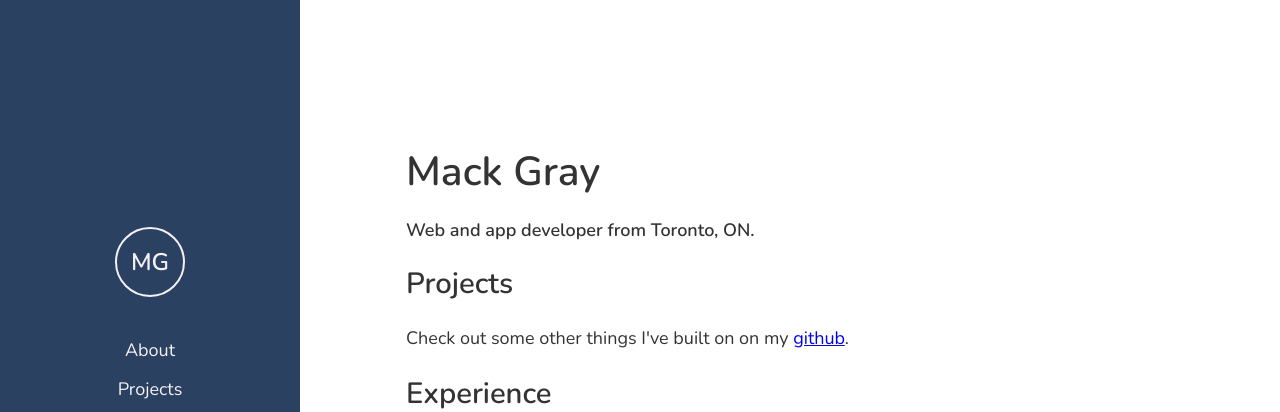
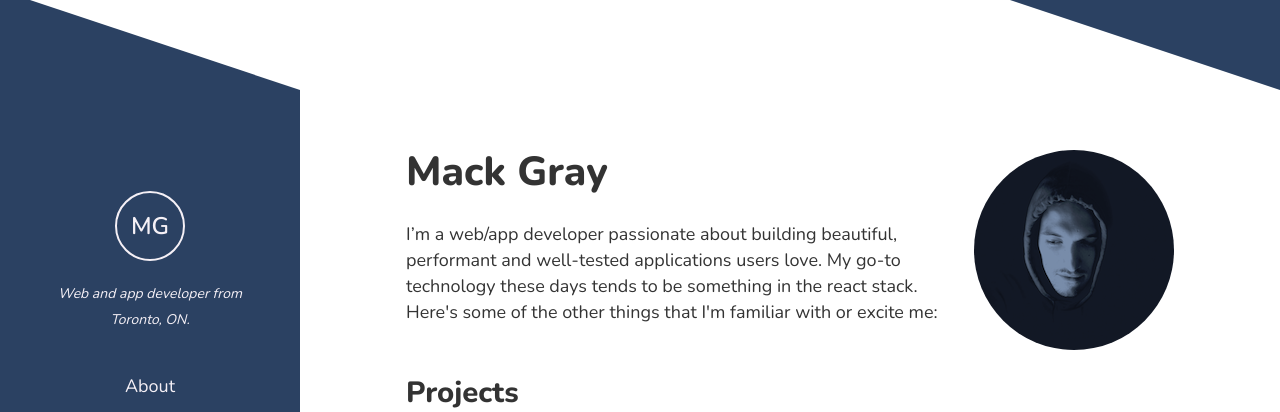
Before and after one commit to mackenzie-gray/mysite, a Gatsby site: page / in a window 1280 px wide. Shown: the top 412 px of the page. Built offline with nearby package versions, Linux system fonts and the light colour scheme; Gatsby itself is replaced by a stand-in of ours.

Commit message:
add some style, might delete later

```diff
--- a/gatsby-config.js
+++ b/gatsby-config.js
@@ -29,7 +29,7 @@ module.exports = {
       resolve: 'gatsby-plugin-web-font-loader',
       options: {
         google: {
-          families: ['Nunito:400,600'],
+          families: ['Nunito:300,400,600,800'],
         },
       },
     },
--- a/src/components/About/about.module.css
+++ b/src/components/About/about.module.css
@@ -0,0 +1,15 @@
+h1 {
+  font-weight: 800;
+}
+
+.about {
+  display: flex;
+}
+
+.about p {
+  padding-right: 30px;
+}
+
+.picture {
+  border-radius: 50%;
+}
--- a/src/components/About/index.js
+++ b/src/components/About/index.js
@@ -1,13 +1,22 @@
 import React, { Component } from 'react'
 
-//import styles from './about.module.css'
+import styles from './about.module.css'
+import mack_pic from './mack_hood_blue.png'
 
 export default class About extends Component {
   render() {
     return (
-      <section id="about">
-        <h1 className="intro">Mack Gray</h1>
-        <h4>Web and app developer from Toronto, ON.</h4>
+      <section id="about" className={styles.about}>
+        <div>
+          <h1 className="intro">Mack Gray</h1>
+          <p>
+            I’m a web/app developer passionate about building beautiful,
+            performant and well-tested applications users love. My go-to
+            technology these days tends to be something in the react stack.
+            Here's some of the other things that I'm familiar with or excite me:
+          </p>
+        </div>
+        <img src={mack_pic} className={styles.picture} />
       </section>
     )
   }
--- a/src/components/Experience/experience.yml
+++ b/src/components/Experience/experience.yml
@@ -3,7 +3,7 @@ experiences:
   - company: Wattpad
     roles:
       - title: Engineer
-        summary: As a client engineer at Wattpad I implemented, tested and deployed new features in Wattpad’s multilingual web and iOS applications as a member of the Writer Success Squad. As part of this I helped transition codebases from Backbone to React, and Objective-C to Swift. I've also developed marketing websites, new storytelling products, helped implement a design system into existing products, and participated in code reviews and interviews.
+        summary: As a client engineer at Wattpad I implemented, tested and deployed new features in Wattpad’s multilingual web and iOS applications. As part of this I helped transition codebases from Backbone to React, and Objective-C to Swift. I've also developed marketing websites, new storytelling products, implemented a design system into existing products, and participated in code reviews and interviews.
         dates: Jun 2017 - Present
       - title: Associate Engineer
         summary: During my time as a coop student at Wattpad I worked closely with product managers and designers to develop new features for Wattpad’s web app. I also deployed AB Tests, fixed bugs, helped move lots of the frontend code from PHP to Node/Express and Backbone.
--- a/src/components/Header/header.module.css
+++ b/src/components/Header/header.module.css
@@ -1,13 +1,21 @@
 .header {
+  position: relative;
   flex-basis: 300px;
   flex-shrink: 0;
-  height: 100%;
   background-color: var(--theme-dark-blue);
   display: flex;
   flex-direction: column;
   justify-content: center;
   align-items: center;
   color: var(--theme-white-smoke);
+}
+
+.triangleTop {
+  position: absolute;
+  top: 0px;
+  right: 0;
+  border-bottom: 90px solid transparent;
+  border-right: 270px solid var(--theme-white);
 }
 
 .logo {
@@ -18,8 +26,8 @@
   display: flex;
   justify-content: center;
   align-items: center;
+  margin-bottom: 20px;
   margin-top: -80px;
-  margin-bottom: 40px;
 }
 
 .logo span {
@@ -32,6 +40,15 @@
 .logo:hover span {
   transform: rotateY(180deg);
   transform-origin: center;
+}
+
+.tagline {
+  text-align: center;
+  margin-bottom: 40px;
+  font-size: 14px;
+  width: 200px;
+  font-weight: 300;
+  font-style: italic;
 }
 
 .navList {
--- a/src/components/Header/index.js
+++ b/src/components/Header/index.js
@@ -4,9 +4,11 @@ import styles from './header.module.css'
 const Header = () => {
   return (
     <div className={styles.header}>
+      <div className={styles.triangleTop} />
       <div className={styles.logo}>
         <span>MG</span>
       </div>
+      <p className={styles.tagline}>Web and app developer from Toronto, ON.</p>
       <ul className={styles.navList}>
         <li>
           <a href="#about">About</a>
--- a/src/components/Layout/base.module.css
+++ b/src/components/Layout/base.module.css
@@ -32,6 +32,14 @@
   padding: 150px 0;
 }
 
+.topRightTriangle {
+  position: absolute;
+  top: 0;
+  right: 0;
+  border-left: 270px solid transparent;
+  border-top: 90px solid var(--theme-dark-blue);
+}
+
 @media (max-width: 970px) {
   .container {
     flex-direction: column;
--- a/src/components/Layout/index.js
+++ b/src/components/Layout/index.js
@@ -39,6 +39,7 @@ const Layout = ({ children }) => (
         </Helmet>
         <div className={styles.container}>
           <Header />
+          <div className={styles.topRightTriangle} />
           <div className={styles.content}>
             <div className={styles.contentContainer}>{children}</div>
           </div>
```
Also changed, not shown: src/components/About/mack_hood_blue.png (added).
